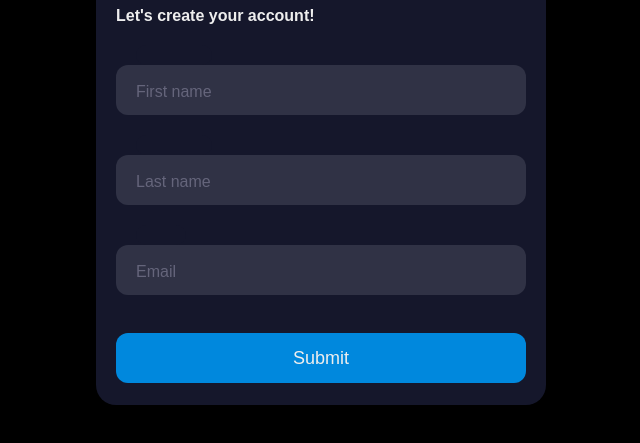
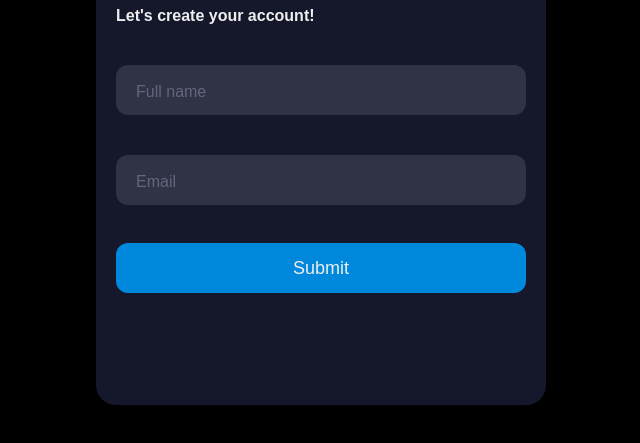
Before and after one commit to ThanhDatTu3tle/test-library-validation-form, a website with bundled scripts: page index.html in a window 1280 px wide. Shown: the part 253-696 px from the top of the page, without its empty margins (319-959 px from the left). Built offline with nearby package versions, Linux system fonts and the light colour scheme; what auto-alidation-form would draw is missing.

Commit message:
update code

```diff
--- a/app.js
+++ b/app.js
@@ -1,9 +1,10 @@
 import { Validator } from './node_modules/auto-alidation-form/validator.js';
+// var Validator = require('./node_modules/auto-alidation-form/validator.js');
 
 // sử dụng thư viện
 // Validator('id của form cần validate', 'options') {} *id của form cần validate được hiểu là formSelector
 
-var form =  new Validator('#register-form', '.ngu', '.form-message'); // nhận lại đối tượng 'form' khi khởi tạo constructor Validator
+var form =  new Validator('#register-form', '.form-group', '.form-message'); // nhận lại đối tượng 'form' khi khởi tạo constructor Validator
 console.log(form);
 form.onSubmit = (formData) => { // đối tượng 'form' dùng để call API
     console.log(formData);
--- a/index.html
+++ b/index.html
@@ -12,26 +12,19 @@
       <div class="title">Welcome</div>
       <div class="subtitle">Let's create your account!</div>
 
-        <div class="ngu">
-          <input id="firstname" name="firstname" class="input" rules="required" type="text" placeholder=" " />
-          <div class="cut"></div>
-          <label for="firstname" class="placeholder">First name</label>
+      <div class="form-group">
+        <input id="fullname" name="fullname" class="input" rules="required" type="text" placeholder=" " />
+        <label for="fullname" class="placeholder">Full name</label>
         <span class="form-message"></span>
       </div>
 
-        <div class="ngu">
-          <input id="lastname" name="lastname" class="input" rules="required" type="text" placeholder=" " />
-          <div class="cut"></div>
-          <label for="lastname" class="placeholder">Last name</label>
-          <span class="form-message"></span>
-        </div>
-
-        <div class="ngu">
+      <div class="form-group">
         <input id="email" name="email" class="input" rules="required|email" type="text" placeholder=" " />
         <div class="cut cut-short"></div>
         <label for="email" class="placeholder">Email</label>
         <span class="form-message"></span>
       </div>
+
       <button type="text" class="submit">Submit</button>
     </form>
 
--- a/style.css
+++ b/style.css
@@ -31,7 +31,7 @@ body {
     margin-top: 10px;
   }
 
-  .ngu {
+  .form-group {
     height: 50px;
     position: relative;
     width: 100%;
```
Lines whose indentation alone changed are shown as unchanged.
